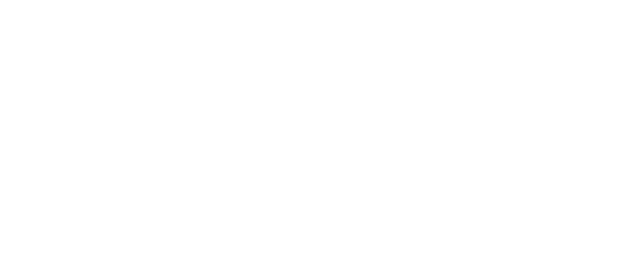
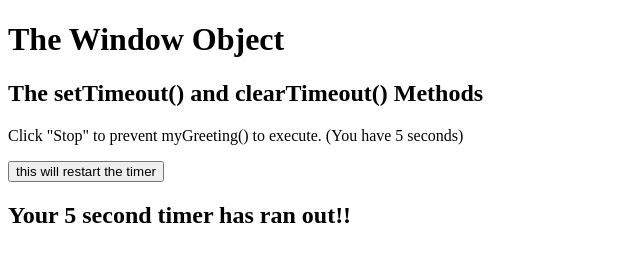
Before and after one commit to hungtran27411/Tomagotchi, a plain HTML site: page index.html in a window 1280 px wide. Shown: the whole page, without its empty margins (0-640 px from the left). Drawn offline with Linux system fonts and the light colour scheme.

Commit message:
Project Day one EOD update-Skeleton notes

```diff
--- a/index.html
+++ b/index.html
@@ -1,11 +1,19 @@
 <!DOCTYPE html>
-<html lang="en">
-<head>
-    <meta charset="UTF-8">
-    <meta name="viewport" content="width=device-width, initial-scale=1.0">
-    <title>Document</title>
-</head>
+<html>
 <body>
 
+<h1>The Window Object</h1>
+<h2>The setTimeout() and clearTimeout() Methods</h2>
+
+<p>Click "Stop" to prevent myGreeting() to execute. (You have 5 seconds)</p>
+
+<button onclick="myStopFunction()">this will restart the timer</button>
+
+<h2 id="demo"></h2>
+
+<script src="js/app.js"></script>
+<link rel="stylesheet" href="css/style.css">
+
+<p id="countdown"></p>
 </body>
 </html>
--- a/js/app.js
+++ b/js/app.js
@@ -0,0 +1,27 @@
+
+//start with 100 %
+//die at 0%
+//primary math
+    //the game goal is to decrease value over time
+        // if i press a button to feed - reset the timer back to 1 minute and add 1 point
+        // If the button is not pressed decrease health, every 20 seconds if button is not pressed
+     // first phase lets test out timers
+     // https://www.shecodes.io/athena/52336-how-to-create-a-countdown-timer-in-javascript
+
+     //do something after 10 seond timeer
+    // function myFunction() {
+    //     console.log('Hello');
+    // }
+    // setTimeout(myFunction, 10000);
+//https://www.youtube.com/watch?v=x7WJEmxNlEs&t=301
+const myTimeout = setTimeout(myGreeting, 5000);
+
+
+function myGreeting() {
+  document.getElementById("demo").innerHTML = "Your 5 second timer has ran out!!"
+}
+
+function myStopFunction() {
+  clearTimeout(myTimeout);
+  myTimeout()
+}
```
